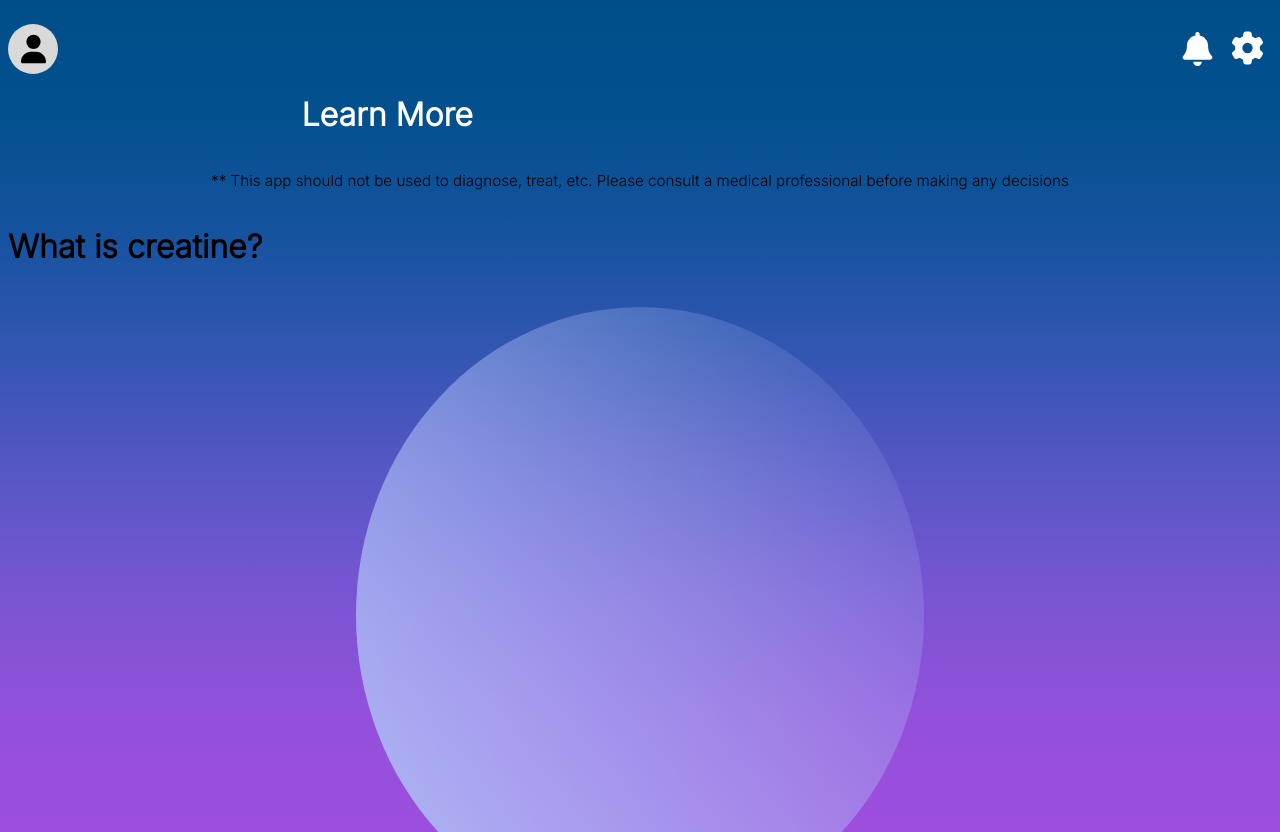
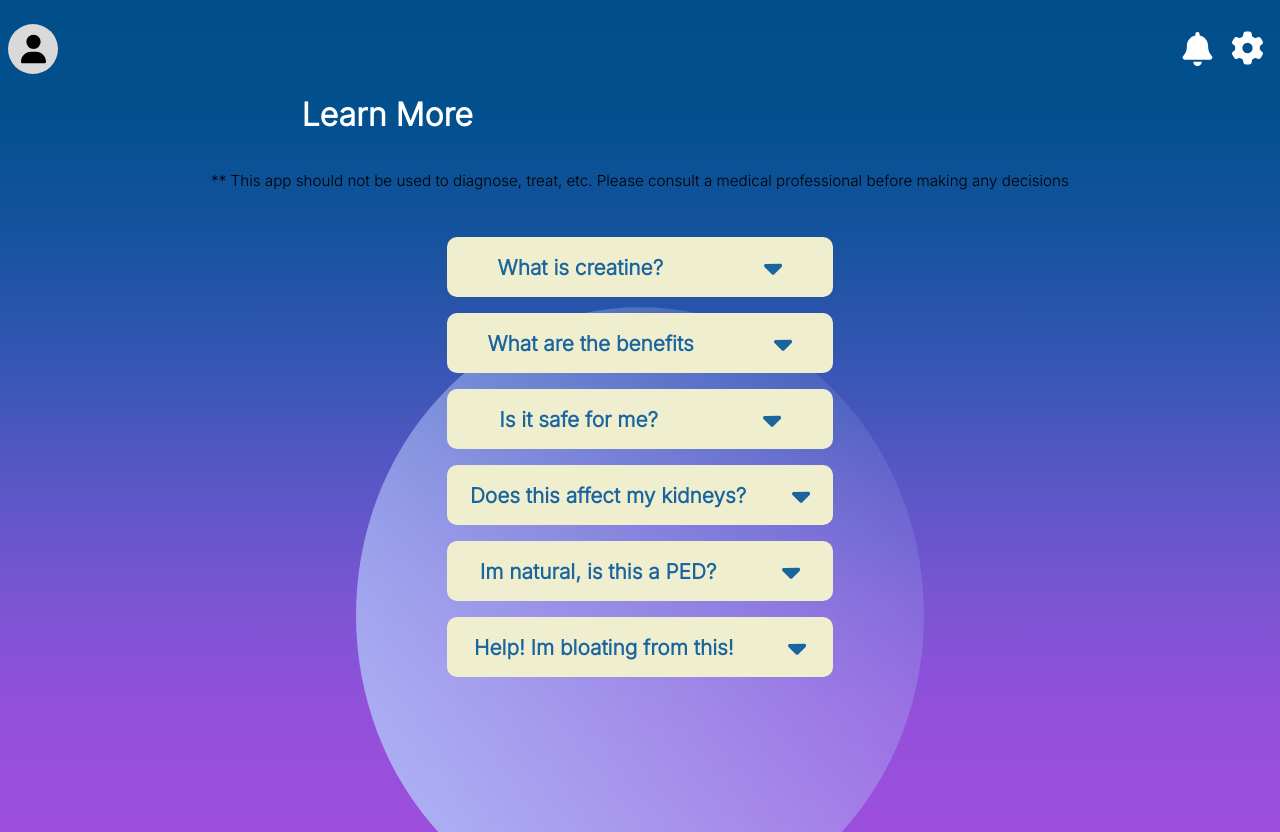
Before and after one commit to kbongco/creatine-reminder-4-u, a React (Vite) app: page /learn-more in a window 1280 px wide. Built offline with nearby package versions, Linux system fonts and the light colour scheme; no server answers.

Commit message:
initial styles for accordion complete, added in hard coded accordion to see how multiple would look on screen

```diff
--- a/src/Screens/LearnMore/LearnMore.scss
+++ b/src/Screens/LearnMore/LearnMore.scss
@@ -16,9 +16,17 @@
       font-size: 0.95rem;
     }
   }
+}
 
-  .information-container {
-    // display: flex;
-    // justify-content: center;
+.information-container {
+  height: 75vh;
+  display: flex;
+  justify-content: center;
+
+  .accordion-information-containers {
+    display: flex;
+    flex-direction: column;
+    position: relative;
+    margin-top: 16px;
   }
 }
--- a/src/Screens/LearnMore/LearnMore.tsx
+++ b/src/Screens/LearnMore/LearnMore.tsx
@@ -22,8 +22,23 @@ export default function LearnMore() {
           <Accordion
             title='What is creatine?'
             content='test' />
-          </div>
+          <Accordion
+            title='What are the benefits'
+            content='test' />
+          <Accordion
+            title='Is it safe for me?'
+            content='test' />
+          <Accordion
+            title='Does this affect my kidneys?'
+            content='test' />
+          <Accordion
+            title='Im natural, is this a PED?'
+            content='test' />
+          <Accordion
+            title='Help! Im bloating from this!'
+            content='test' />
         </div>
+      </div>
     </>
   )
 }
--- a/src/components/Accordion/Accordion.scss
+++ b/src/components/Accordion/Accordion.scss
@@ -0,0 +1,36 @@
+.accordion-container {
+  width: 386px;
+  height: 60px;
+  border-radius: 10px;
+  background-color: #efefd0;
+  display: flex;
+  justify-content: space-around;
+  color: #1a659e;
+  margin-top: 16px;
+
+  .accordion-title-container {
+    height: 60px;
+    display: flex;
+    align-items: center;
+
+    .accordion-title {
+      margin-top: 8px;
+      font-size: 1.3rem;
+      margin-bottom: 8px;
+    }
+
+      &.open {
+    /* Define styles for open state */
+    background-color: #ffffff; /* For example, change background color when open */
+  }
+  }
+
+  .arrow-container {
+    align-items: center;
+    display: flex;
+
+    svg {
+      height: 29px;
+    }
+  }
+}
--- a/src/components/Accordion/Accordion.tsx
+++ b/src/components/Accordion/Accordion.tsx
@@ -1,10 +1,25 @@
+import { FontAwesomeIcon } from '@fortawesome/react-fontawesome';
 import AccordionProps from '../../interfaces/component-interface';
+import './Accordion.scss';
+import { faCaretDown } from '@fortawesome/free-solid-svg-icons';
+import { useState } from 'react';
 
 export default function Accordion({ title, content }: AccordionProps) {
+  const [isOpen, setIsOpen] = useState(true);
+
+
   return (
     <>
-      <div className='accordion-title-container'>
-        <h1>{title}</h1>
+      <div className={`accordion-container ${isOpen ? 'open' : ''}`}>
+        <div className='accordion-title-container' onClick={() => setIsOpen(!isOpen)}>
+          <h1 className='accordion-title'>{title}</h1>
+        </div>
+        <div className='arrow-container'>
+          <FontAwesomeIcon icon={faCaretDown} />
+        </div>
+        {/* <div className='accordion-content'>
+          This is a test
+        </div> */}
       </div>
     </>
   )
```
